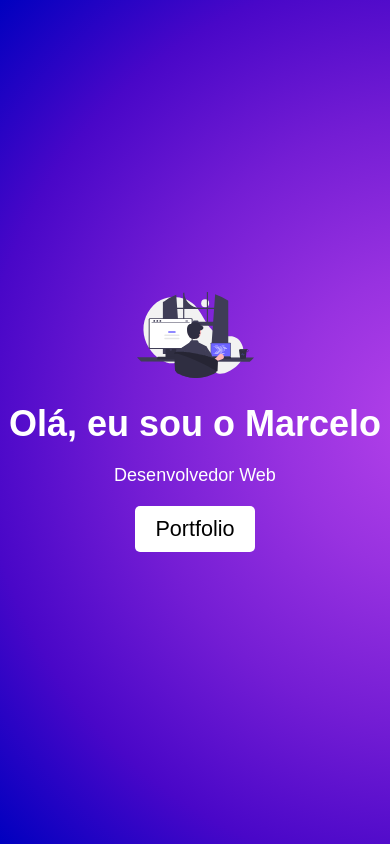
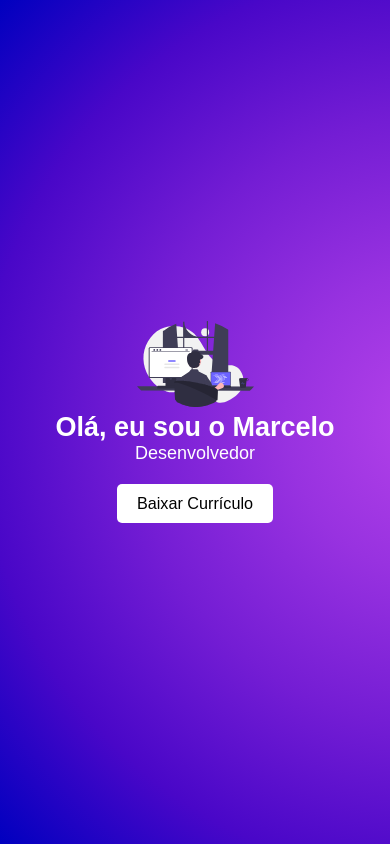
Before and after one commit to marcelocarvalho1/portfolio, a React (Vite) app: page / in a window 390 px wide. Shown: the top 844 px of the page. Built offline with nearby package versions, Linux system fonts and the light colour scheme.

Commit message:
Adicionado currículo em PDF e refatorado componentes de apresentação para melhor organização e responsividade

```diff
--- a/src/components/Intro/index.jsx
+++ b/src/components/Intro/index.jsx
@@ -1,16 +1,22 @@
-import React from 'react';
-import Img from '../../assets/imagens/undraw_programming_65t2.svg'
-import './intro.css'
+import React from "react";
+import Img from "../../assets/imagens/undraw_programming_65t2.svg";
+import "./intro.css";
 
 const Intro = () => {
   return (
     <section className="intro">
       <div className="container">
         <img src={Img} alt="imagem" className="topo-image" />
-        <h1>Olá, eu sou o <span>Marcelo</span></h1>
-        <p>Desenvolvedor Web</p>
+        <h1>
+          Olá, eu sou o <span>Marcelo</span>
+        </h1>
+        <p>Desenvolvedor</p>
         <div className="m-auto-btn">
-          <button className="btn-portfolio btn btn-primary">Portfolio</button>
+          <a href="/curriculo.pdf" download>
+            <button className="btn-portfolio btn btn-primary">
+              Baixar Currículo
+            </button>
+          </a>
         </div>
       </div>
     </section>
--- a/src/components/Intro/intro.css
+++ b/src/components/Intro/intro.css
@@ -1,43 +1,55 @@
-
-.webview .intro {
+.intro {
   display: flex;
   justify-content: center;
   align-items: center;
   height: 100vh;
-  background-image: radial-gradient(circle at 112.35% 50%, #b643ea 0, #9832e0 25%, #741dd4 50%, #4907c8 75%, #0000bf 100%);
+  background-image: radial-gradient(
+    circle at 112.35% 50%,
+    #b643ea 0,
+    #9832e0 25%,
+    #741dd4 50%,
+    #4907c8 75%,
+    #0000bf 100%
+  );
   color: #fff;
+  text-align: center;
 }
 
-.webview .intro .container {
-  text-align: center;
-}
 .topo-image {
   width: 30%;
   height: auto;
 }
 
-.webview .intro .container h1 {
+.intro-title {
   font-size: 2rem;
   margin-top: 20px;
 }
 
-.webview .intro .container p {
+.intro-text {
   font-size: 1rem;
   margin-top: 20px;
 }
 
-.webview .intro .container .btn-portfolio {
+.btn-portfolio {
   background-color: #fff;
   color: #000000;
   border: none;
-  font-size: 1.2rem;
+  font-size: 0.9rem;
   padding: 10px 20px;
   border-radius: 5px;
   margin-top: 20px;
   transition: background-color 0.3s ease, color 0.3s ease;
+  cursor: pointer;
 }
 
-.webview .intro .container .btn-portfolio:hover {
+.btn-portfolio:hover {
   background-color: #000000;
   color: #ffffff;
 }
+
+.btn-group {
+  display: flex;
+  justify-content: center;
+  gap: 1rem;
+  margin-top: 20px;
+}
--- a/src/components/Projetos/Projetos.css
+++ b/src/components/Projetos/Projetos.css
@@ -1,23 +1,18 @@
-.projetos h2 {
+.section-title {
   font-size: 1.8rem;
-  margin-bottom: 20px;
   margin: 20px 50px;
   font-weight: bold;
   text-align: center;
   color: #000000;
 }
 
-.projeto {
+.project-card {
   width: 90%;
   height: auto;
   margin: 20px auto;
-}
-
-.projeto {
   display: flex;
   align-items: center;
   gap: 20px;
-  margin-bottom: 20px;
   padding: 80px;
   border: 1px solid #ddd;
   border-radius: 8px;
@@ -27,28 +22,33 @@
   cursor: pointer;
 }
 
-.projeto:hover {
+.project-card:hover {
   transform: translateY(-5px);
   box-shadow: 0 4px 10px rgba(0, 0, 0, 0.2);
 }
 
-.projeto img {
+.project-image {
   width: 420px;
   max-width: 100%;
   border-radius: 8px;
 }
 
-.projeto .descricao h3 {
+.project-description {
+  width: 100%;
+}
+
+.project-description h3 {
   font-size: 1.5rem;
   color: #333;
   margin-bottom: 5px;
 }
 
-.projeto .descricao p {
+.project-description p {
   color: #666;
   line-height: 1.5;
 }
-.projetos .ver-mais {
+
+.view-more {
   display: inline-block;
   margin-top: 10px;
   padding: 5px 10px;
@@ -60,43 +60,37 @@
   transition: background-color 0.3s ease;
 }
 
-.projetos .ver-mais:hover {
+.view-more:hover {
   background-color: #0056b3;
 }
-
 @media (max-width: 768px) {
-  .projeto {
+  .project-card {
     flex-direction: column;
     text-align: center;
     padding: 40px;
   }
 
-  .projeto img {
+  .project-image {
     width: 80%;
     max-width: 250px;
   }
-
-  .projeto .descricao {
-    width: 100%;
-  }
 }
-
 @media (max-width: 480px) {
-  .projeto {
+  .project-card {
     padding: 20px;
     gap: 10px;
   }
 
-  .projeto img {
+  .project-image {
     width: 100%;
     max-width: 200px;
   }
 
-  .projeto .descricao h3 {
+  .project-description h3 {
     font-size: 1.3rem;
   }
 
-  .projeto .descricao p {
+  .project-description p {
     font-size: 0.9rem;
   }
 }
--- a/src/components/Projetos/index.jsx
+++ b/src/components/Projetos/index.jsx
@@ -1,5 +1,4 @@
 import React from "react";
-
 import "./Projetos.css";
 import PROJETO1 from "../../assets/projetos/image.png";
 import PROJETO2 from "../../assets/projetos/coffee.png";
@@ -10,22 +9,21 @@ const projetos = [
   {
     imagem: PROJETO1,
     titulo: "Drip Store",
-    descricao: "Drip Store é uma loja online especializada na venda de sapatos esportivos, oferecendo uma seleção variada de modelos para diferentes estilos e necessidades. Nosso catálogo inclui tênis para corrida, academia, casual, streetwear e performance, com opções das melhores marcas e tecnologias do mercado.",
+    descricao: "Drip Store é uma loja online especializada na venda de sapatos esportivos...",
     link: "https://digital-store-omega.vercel.app",
   },
   {
     imagem: PROJETO2,
     titulo: "Coffee",
-    descricao: "Landing page projetada para uma cafeteria, oferecendo uma interface simples e atraente para os usuários. Os visitantes podem encontrar informações sobre os serviços oferecidos, a história da cafeteria e uma seção de contato para perguntas e feedback.",
+    descricao: "Landing page projetada para uma cafeteria...",
     link: "https://marcelocarvalho1.github.io/page-coffee/",
   },
   {
     imagem: PROJETO3,
     titulo: "Backend Node.js com Prisma, Bcrypt, Express e JWT",
-    descricao: "Backend desenvolvido em Node.js, focado em fornecer uma base sólida para aplicações web que necessitam de autenticação segura e gerenciamento de usuários. Utilizando tecnologias modernas como Prisma para interação com o banco de dados, Bcrypt para hash de senhas, Express para criação de APIs e Jsonwebtoken para autenticação via JWT, este projeto é ideal para quem busca uma solução robusta e escalável. Este projeto é um backend desenvolvido em Node.js com as seguintes tecnologias.",
+    descricao: "Backend desenvolvido em Node.js, focado em fornecer uma base sólida...",
     link: "https://github.com/marcelocarvalho1/API_NODE_JWT",
   },
-
   {
     imagem: PROJETO4,
     titulo: "Outfit Commerce",
@@ -37,14 +35,19 @@ const projetos = [
 const Projetos = () => {
   return (
     <section className="projetos">
-      <h2>Projetos</h2>
+      <h2 className="section-title">Projetos</h2>
       {projetos.map((projeto, index) => (
-        <div className="projeto" key={index}>
-          <img src={projeto.imagem} alt={projeto.titulo} />
-          <div className="descricao">
+        <div className="project-card" key={index}>
+          <img src={projeto.imagem} alt={projeto.titulo} className="project-image" />
+          <div className="project-description">
             <h3>{projeto.titulo}</h3>
             <p>{projeto.descricao}</p>
-            <a href={projeto.link} target="_blank" rel="noopener noreferrer" className="ver-mais">
+            <a
+              href={projeto.link}
+              target="_blank"
+              rel="noopener noreferrer"
+              className="view-more"
+            >
               Ver mais
             </a>
           </div>
```
Also changed, not shown: 1 other file (tests, documents, lock files or other folders).
